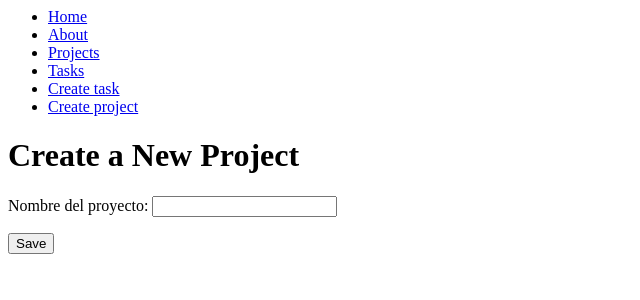
After one commit to V4roah/myFirstCourseWithPythonAndDjango, a Django app: page /create_project/ in a window 1280 px wide. The commit adds this page. Shown: the top 300 px of the page, without its empty margins (0-640 px from the left). Run offline with Django 5.2, Linux system fonts and the light colour scheme.

Commit message:
Formulario POST

```diff
--- a/myapp/forms.py
+++ b/myapp/forms.py
@@ -3,3 +3,6 @@ from django import forms
 class CreateNewTask(forms.Form):
     title = forms.CharField(label="Titulo de la tarea", max_length=200)
     description = forms.CharField(label="Descripcion de la tarea", widget=forms.Textarea, required=False)
+
+class CreateNewProject(forms.Form):
+    name = forms.CharField(label="Nombre del proyecto", max_length=200)
--- a/myapp/templates/layouts/base.html
+++ b/myapp/templates/layouts/base.html
@@ -15,6 +15,9 @@
         <li>
             <a href="/create_task">Create task</a>
         </li>
+        <li>
+            <a href="/create_project">Create project</a>
+        </li>
 
     </ul>
 </nav>
--- /dev/null
+++ b/myapp/templates/projects/create_project.html
@@ -0,0 +1,14 @@
+{% extends 'layouts/base.html' %}
+
+{% block content %}
+<h1>Create a New Project</h1>
+
+<form method="POST">
+    {% csrf_token %}
+    {{form.as_p}}
+    <button>
+        Save
+    </button>
+
+</form
+{% endblock %}
--- a/myapp/urls.py
+++ b/myapp/urls.py
@@ -9,6 +9,7 @@ urlpatterns = [
     path('projects/', views.projects),
     path('tasks/', views.tasks),
     path('create_task/', views.create_task),
+    path('create_project/', views.create_project),
 
 
 ]
--- a/myapp/views.py
+++ b/myapp/views.py
@@ -1,8 +1,9 @@
 from django.http import HttpResponse
 from .models import Project, Task
 from django.shortcuts import get_object_or_404, render, redirect
-from .forms import CreateNewTask
+from .forms import CreateNewTask, CreateNewProject
 # Create your views here.
+
 
 def index(request):
     title = "Django Course!!!"
@@ -19,14 +20,14 @@ def about(request):
 
 
 def hello(request, username):
-    return HttpResponse (f"<h1>Hello {username}</h1>")
+    return HttpResponse(f"<h1>Hello {username}</h1>")
     # return HttpResponse ("<h1>Hello %s</h1>" % username) #Es otra manera de manejar strings
 
 
 def projects(request):
     # projects = list(Project.objects.values())
     projects = Project.objects.all()
-    return render(request, "projects.html", {
+    return render(request, "projects/projects.html", {
         "projects": projects
     })
 
@@ -35,15 +36,27 @@ def tasks(request):
     # # task = Task.objects.get(id=id)
     # task = get_object_or_404(Task, title=title) #Se usa esta manera importando el get_object_or_404 de django.shortcuts para que me aparezca un mensaje de error si no encuentra un id, sale un error de page not found 404
     tasks = Task.objects.all()
-    return render(request, "tasks.html", {
+    return render(request, "tasks/tasks.html", {
         "tasks": tasks
     })
 
+
 def create_task(request):
     if request.method == "GET":
-        return render(request, "create_task.html", {
+        return render(request, "tasks/create_task.html", {
             "form": CreateNewTask()
         })
     else:
-        Task.objects.create(title=request.POST['title'], description=request.POST['description'], project_id=2)
+        Task.objects.create(
+            title=request.POST['title'], description=request.POST['description'], project_id=2)
         return redirect('/tasks/')
+
+
+def create_project(request):
+    if request.method == "GET":
+        return render(request, "projects/create_project.html", {
+            "form": CreateNewProject()
+        })
+    else:
+        Project.objects.create(name=request.POST['name'])
+        return redirect('/projects/')
```
Also changed, not shown: db.sqlite3, myapp/templates/projects/projects.html (renamed from myapp/templates/projects.html), myapp/templates/tasks/create_task.html (renamed from myapp/templates/create_task.html), myapp/templates/tasks/tasks.html (renamed from myapp/templates/tasks.html).
